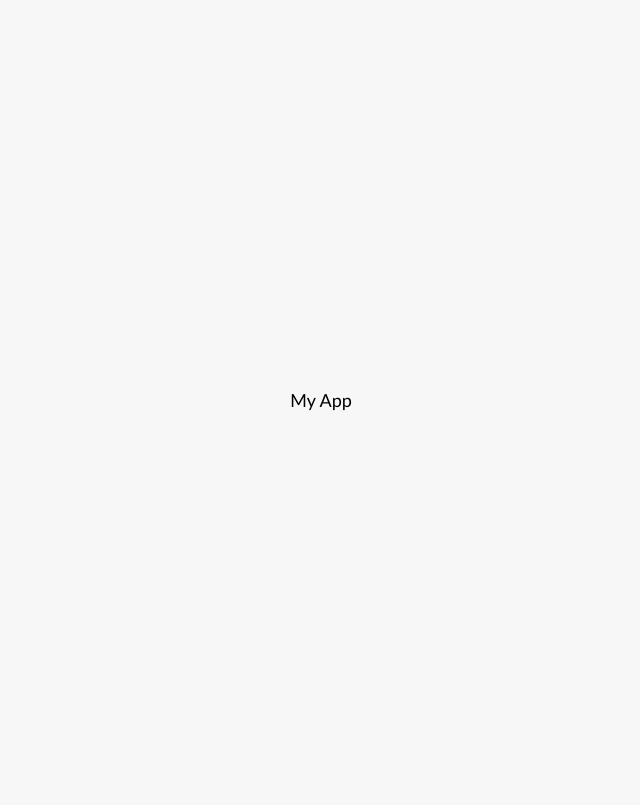
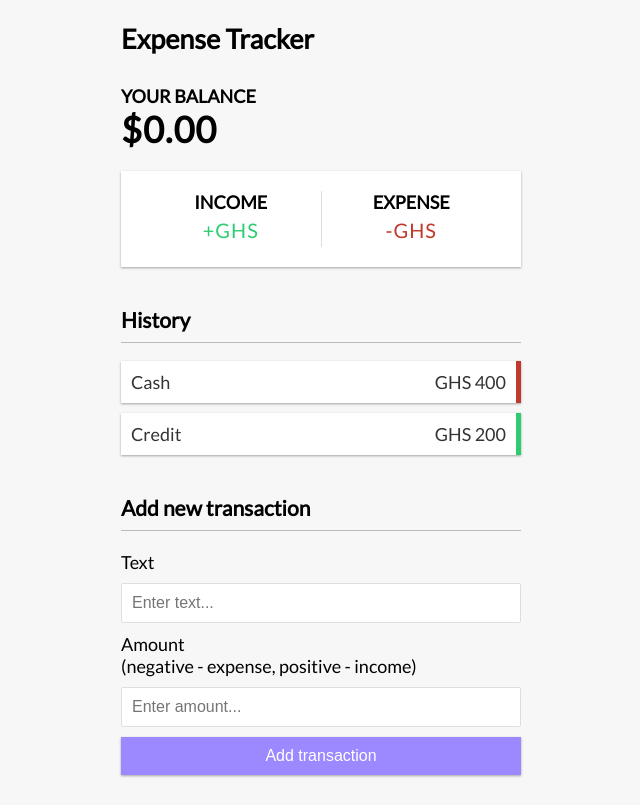
Before and after one commit to geraldaddey/expense-tracker, a Vue app: page / in a window 1280 px wide. Shown: the whole page, without its empty margins (319-959 px from the left). Built offline with nearby package versions, Linux system fonts and the light colour scheme.

Commit message:
feat: add layout

```diff
--- a/src/App.vue
+++ b/src/App.vue
@@ -1 +1,28 @@
-<template>My App </template>
+<template>
+<Header />
+<div class="container">
+    <Balance />
+    <IncomeExpense />
+    <TransactionList />
+    <AddTransaction />
+</div>
+</template>
+
+
+<script>
+import Header from './components/Header.vue';
+import Balance from './components/Balance.vue';
+import IncomeExpense from './components/IncomeExpense.vue';
+import TransactionList from './components/TransactionList.vue';
+import AddTransaction from './components/AddTransaction.vue';
+
+export default {
+    components: {
+        Header,
+        Balance,
+        IncomeExpense,
+        TransactionList,
+        AddTransaction
+    }
+}
+</script>
--- /dev/null
+++ b/src/components/AddTransaction.vue
@@ -0,0 +1,15 @@
+<template>
+    <h3>Add new transaction</h3>
+    <form id="form" @submit.prevent="onSubmit">
+        <div class="form-control">
+            <label for="text">Text</label>
+            <input type="text" id="text" placeholder="Enter text..." v-model="text" />
+        </div>
+        <div class="form-control">
+            <label for="amount">Amount <br />
+                (negative - expense, positive - income)</label>
+            <input type="text" id="amount" placeholder="Enter amount..." v-model="amount" />
+        </div>
+        <button class="btn">Add transaction</button>
+    </form>
+</template>
--- /dev/null
+++ b/src/components/Balance.vue
@@ -0,0 +1,4 @@
+<template>
+    <h4> Your Balance</h4>
+    <h1 id="balance">$0.00</h1>
+</template>
--- /dev/null
+++ b/src/components/Header.vue
@@ -0,0 +1,3 @@
+<template>
+<h2> Expense Tracker  </h2>
+</template>
--- /dev/null
+++ b/src/components/IncomeExpense.vue
@@ -0,0 +1,12 @@
+<template>
+    <div class="inc-exp-container">
+        <div>
+            <h4>Income</h4>
+            <p id="money-plus" class="money plus">+GHS{{ income }}</p>
+        </div>
+        <div>
+            <h4>Expense</h4>
+            <p id="money-minus" class="money minus">-GHS{{ expenses }}</p>
+        </div>
+    </div>
+</template>
--- /dev/null
+++ b/src/components/TransactionList.vue
@@ -0,0 +1,13 @@
+<template>
+    <h3>History</h3>
+    <ul id="list" class="list">
+        <li class="minus">
+            Cash <span>GHS 400 </span>
+            <button class="delete-btn">x</button>
+        </li>
+        <li class="plus">
+            Credit <span>GHS 200 </span>
+            <button class="delete-btn">x</button>
+        </li>
+    </ul>
+</template>
```
